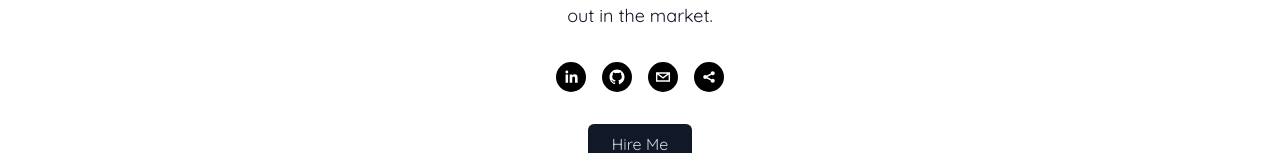
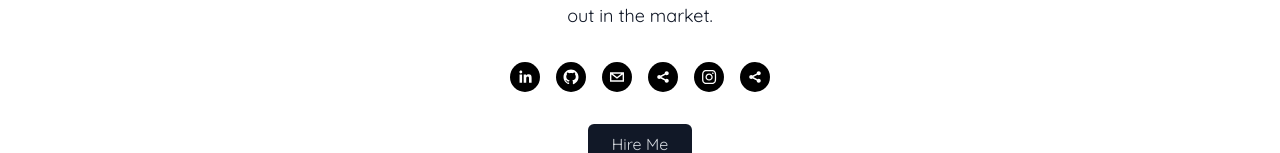
Before and after one commit to prachip1/backport, a React (Vite) app in the folder frontend/: page / in a window 1280 px wide. Shown: the part 414-567 px from the top of the page. Built offline with nearby package versions, Linux system fonts and the light colour scheme; no server answers.

Commit message:
changes for social icons

```diff
--- a/frontend/src/show-header/index.jsx
+++ b/frontend/src/show-header/index.jsx
@@ -19,6 +19,8 @@ export default function ShowHeader() {
          <SocialIcon url="https://www.linkedin.com/in/prachi-priyadarshini/" bgColor="black" style={{ height: 30, width: 30 }} />
          <SocialIcon url="https://github.com/prachip1" bgColor="black"  style={{ height: 30, width: 30 }}/>
          <SocialIcon url="mailto:prachiscoding@gmail.com" bgColor="black"  style={{ height: 30, width: 30 }} />
+         <SocialIcon url="https://www.threads.net/@justgetajobprachi" bgColor="black"  style={{ height: 30, width: 30 }}/>
+         <SocialIcon url="https://www.instagram.com/justgetajobprachi/" bgColor="black"  style={{ height: 30, width: 30 }}/>
           <SocialIcon url="https://x.com/getajobprachi" bgColor="black"  style={{ height: 30, width: 30 }}/>
         </div>
 
```
